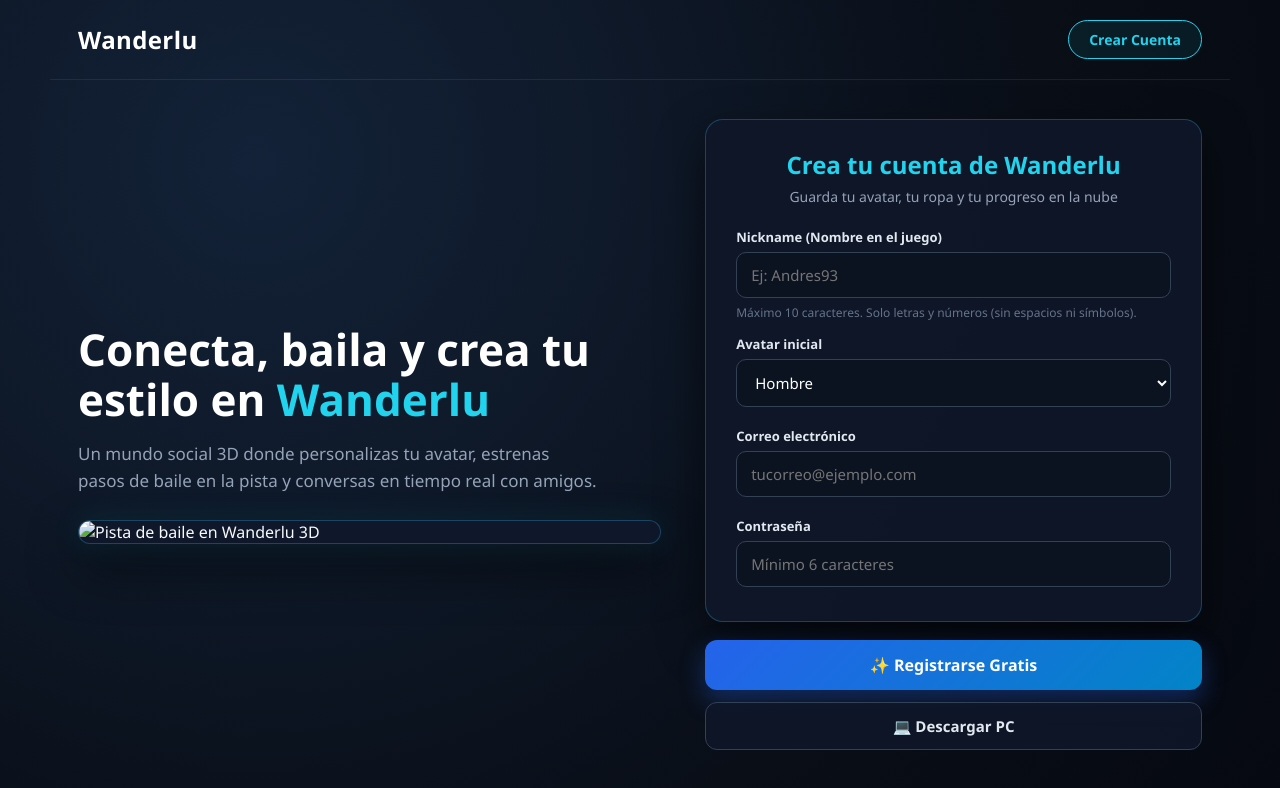
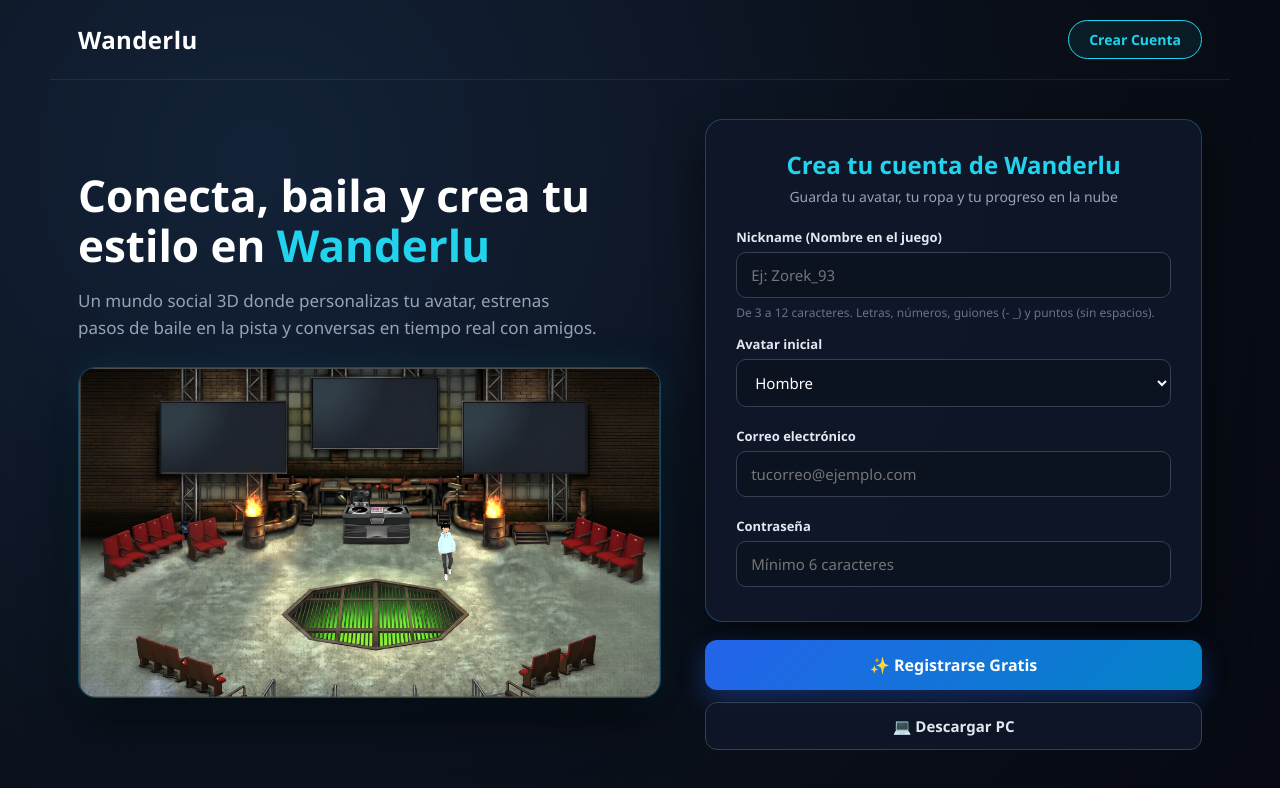
Before and after one commit to 93andresmed-debug/wanderlu-web, a plain HTML site: page index.html in a window 1280 px wide. Drawn offline with nearby package versions, Linux system fonts and the light colour scheme.

Commit message:
Update index.html

```diff
--- a/index.html
+++ b/index.html
@@ -15,8 +15,6 @@
       display: flex;
       flex-direction: column;
     }
-
-    /* Barra superior */
     header {
       width: 100%;
       max-width: 1180px;
@@ -49,8 +47,6 @@
       background: #22d3ee;
       color: #090e17;
     }
-
-    /* Contenedor principal en 2 columnas */
     main {
       width: 100%;
       max-width: 1180px;
@@ -61,8 +57,6 @@
       gap: 44px;
       align-items: center;
     }
-
-    /* Columna izquierda: Título + Imagen de la sala */
     .col-izquierda h1 {
       margin: 0 0 16px;
       font-size: 44px;
@@ -70,9 +64,7 @@
       font-weight: 800;
       color: #ffffff;
     }
-    .col-izquierda h1 span {
-      color: #22d3ee;
-    }
+    .col-izquierda h1 span { color: #22d3ee; }
     .col-izquierda p {
       margin: 0 0 26px;
       font-size: 17px;
@@ -93,8 +85,6 @@
       height: auto;
       object-fit: cover;
     }
-
-    /* Columna derecha: Formulario + Botones debajo */
     .col-derecha {
       display: flex;
       flex-direction: column;
@@ -147,11 +137,7 @@
       color: #64748b;
       margin-bottom: 14px;
     }
-    .campo {
-      margin-bottom: 14px;
-    }
-
-    /* Botones debajo del formulario */
+    .campo { margin-bottom: 14px; }
     .acciones-debajo {
       display: flex;
       flex-direction: column;
@@ -198,7 +184,6 @@
       border-color: #22d3ee;
       background: rgba(34, 211, 238, 0.08);
     }
-
     .msg {
       padding: 12px 14px;
       border-radius: 10px;
@@ -216,15 +201,9 @@
       border: 1px solid #ef4444;
       color: #fca5a5;
     }
-
     @media (max-width: 900px) {
-      main {
-        grid-template-columns: 1fr;
-        gap: 28px;
-      }
-      .col-izquierda h1 {
-        font-size: 34px;
-      }
+      main { grid-template-columns: 1fr; gap: 28px; }
+      .col-izquierda h1 { font-size: 34px; }
     }
   </style>
 </head>
@@ -235,19 +214,17 @@
   </header>
 
   <main>
-    <!-- Izquierda: Presentación e Imagen de la Sala -->
     <section class="col-izquierda">
       <h1>Conecta, baila y crea tu estilo en <span>Wanderlu</span></h1>
       <p>
         Un mundo social 3D donde personalizas tu avatar, estrenas pasos de baile en la pista y conversas en tiempo real con amigos.
       </p>
       <div class="marco-imagen">
-        <img src="sala.png" alt="Pista de baile en Wanderlu 3D" />
+        <img src="bavkground.png" alt="Pista de baile en Wanderlu 3D" />
       </div>
     </section>
 
-    <!-- Derecha: Formulario de registro y botones debajo -->
-    <section class="col-derecha">
+    <section class="col-derecha" id="registro">
       <div class="card-registro">
         <h2>Crea tu cuenta de Wanderlu</h2>
         <p class="sub">Guarda tu avatar, tu ropa y tu progreso en la nube</p>
@@ -257,13 +234,13 @@
           <input
             id="nickname"
             type="text"
-            placeholder="Ej: Andres93"
+            placeholder="Ej: Zorek_93"
             minlength="3"
-            maxlength="10"
-            pattern="[A-Za-z0-9]+"
+            maxlength="12"
+            pattern="[A-Za-z0-9._-]+"
             required
           />
-          <span class="ayuda">Máximo 10 caracteres. Solo letras y números (sin espacios ni símbolos).</span>
+          <span class="ayuda">De 3 a 12 caracteres. Letras, números, guiones (- _) y puntos (sin espacios).</span>
 
           <div class="campo">
             <label for="genero">Avatar inicial</label>
@@ -285,7 +262,6 @@
         </form>
       </div>
 
-      <!-- Botones Registrarse Gratis y Descargar PC debajo del formulario -->
       <div class="acciones-debajo">
         <button id="btnEnviar" type="submit" form="formRegistro" class="btn-principal">✨ Registrarse Gratis</button>
         <a id="btnDescargar" href="#descargar" class="btn-descargar">💻 Descargar PC</a>
@@ -328,8 +304,8 @@
       const email = document.getElementById("correo").value.trim();
       const password = document.getElementById("password").value;
 
-      if (!/^[A-Za-z0-9]{3,10}$/.test(nickname)) {
-        mostrarMensaje("El nickname debe tener entre 3 y 10 caracteres, solo letras y números (sin espacios ni símbolos).", true);
+      if (!/^[A-Za-z0-9._-]{3,12}$/.test(nickname)) {
+        mostrarMensaje("El nickname debe tener entre 3 y 12 caracteres (letras, números, punto o guion, sin espacios).", true);
         return;
       }
 
```
